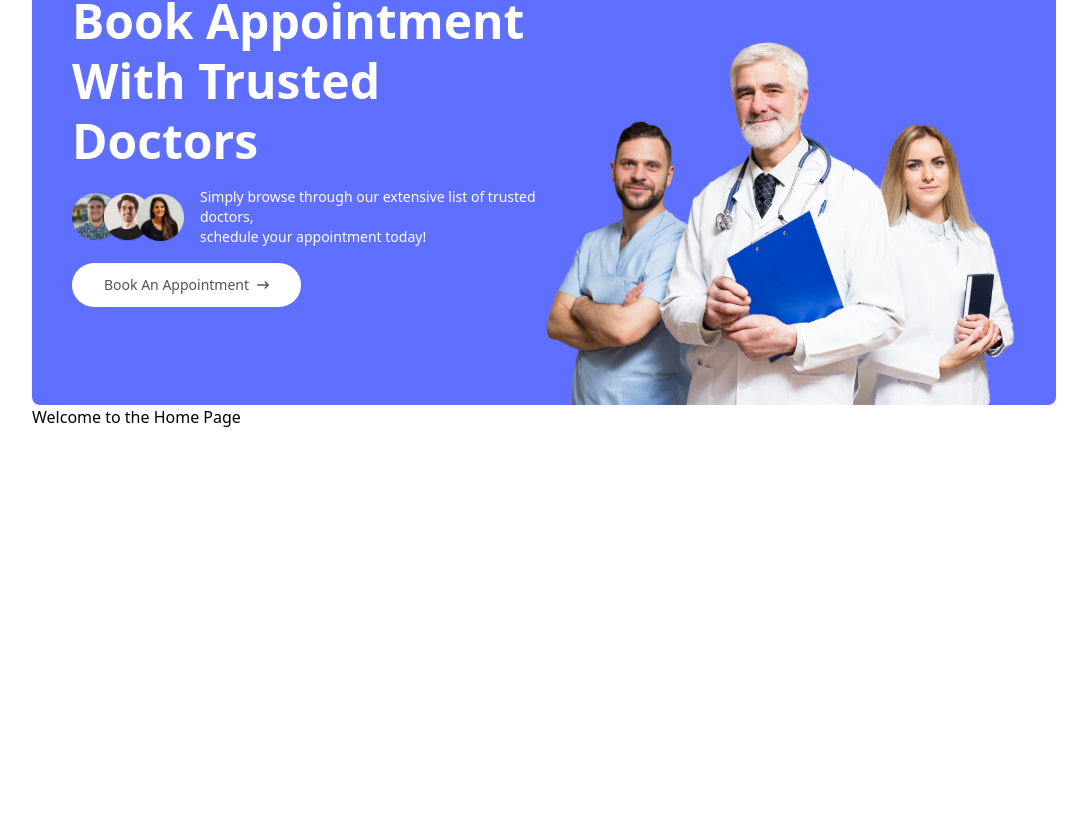
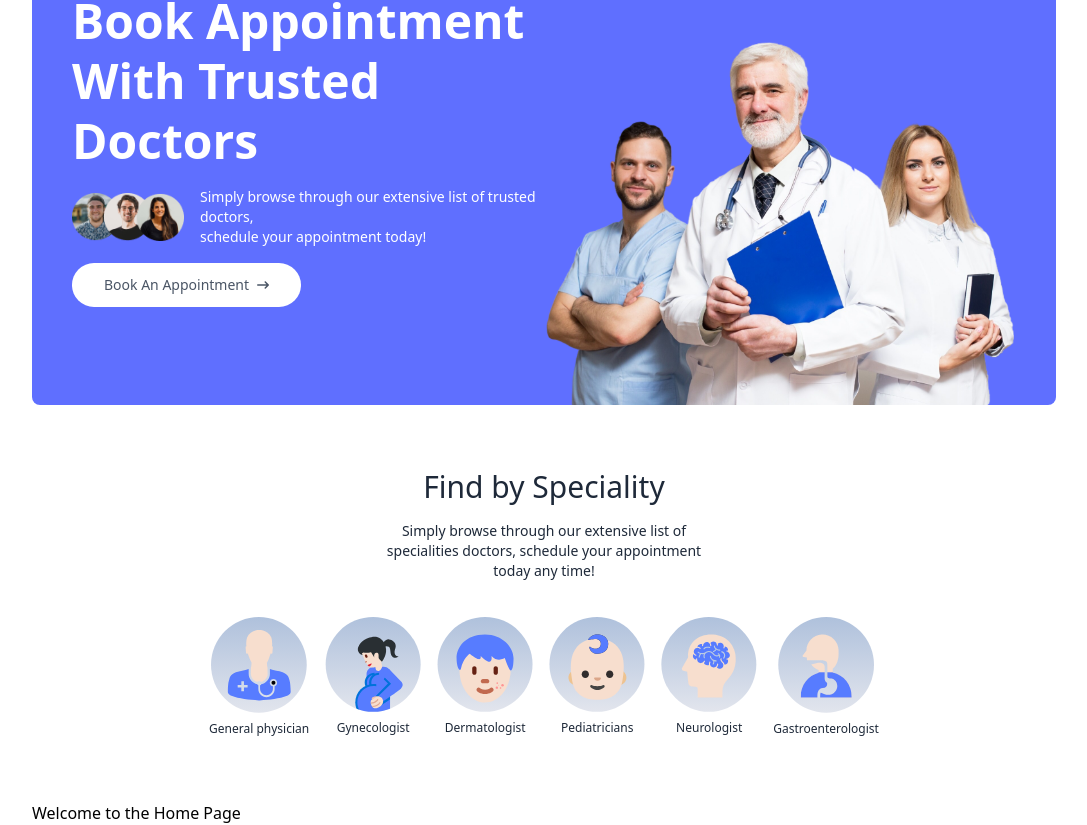
Before and after one commit to kuntalojha/Doctor, a React (Vite) app in the folder frontend/: page / in a window 1280 px wide. Shown: the part 222-1047 px from the top of the page, without its empty margins (96-1183 px from the left). Before the commit the page ends 800 px from the top, so only its background shows below. Built offline with nearby package versions, Linux system fonts and the light colour scheme.

Commit message:
Add SpecialityMenu component and update Home page to include it

```diff
--- /dev/null
+++ b/frontend/src/components/SpecialityMenu.jsx
@@ -0,0 +1,36 @@
+import React from 'react';
+import { Link } from 'react-router-dom';
+
+// Importing speciality data
+import { specialityData } from '../assets/assets';
+
+const SpecialityMenu = () => {
+  return (
+    <div
+      className="flex flex-col items-center gap-4 py-16 text-gray-800"
+      id="speciality"
+    >
+      <h2 className="text-3xl font-medium">Find by Speciality</h2>
+      <p className="sm:w-1/3 text-center text-sm">
+        Simply browse through our extensive list of specialities doctors,
+        schedule your appointment today any time!
+      </p>
+
+      <div className="flex sm:justify-center gap-4 pt-5 w-full overflow-scroll">
+        {specialityData.map((item, index) => (
+          <Link
+            onClick={() => scrollTo(0, 0)}
+            className="flex flex-col items-center text-xs cursor-pointer flex-shrink-0 hover:translate-y-[-10px] transition-all duration-500"
+            key={index}
+            to={`/doctors/${item.speciality}`}
+          >
+            <img className="w-16 sm:w-24 mb-2 " src={item.image} alt="" />
+            <p>{item.speciality}</p>
+          </Link>
+        ))}
+      </div>
+    </div>
+  );
+};
+
+export default SpecialityMenu;
--- a/frontend/src/index.css
+++ b/frontend/src/index.css
@@ -12,3 +12,7 @@
 .active hr {
   display: block;
 }
+
+::-webkit-scrollbar {
+  display: none;
+}
--- a/frontend/src/pages/Home.jsx
+++ b/frontend/src/pages/Home.jsx
@@ -1,10 +1,17 @@
+// File: frontend/src/pages/Home.jsx
+
+// Importing React module
 import React from 'react';
+
+// Importing components
 import Header from '../components/Header';
+import SpecialityMenu from '../components/SpecialityMenu';
 
 const Home = () => {
   return (
     <div>
       <Header />
+      <SpecialityMenu />
       <h1>Welcome to the Home Page</h1>
     </div>
   );
```
